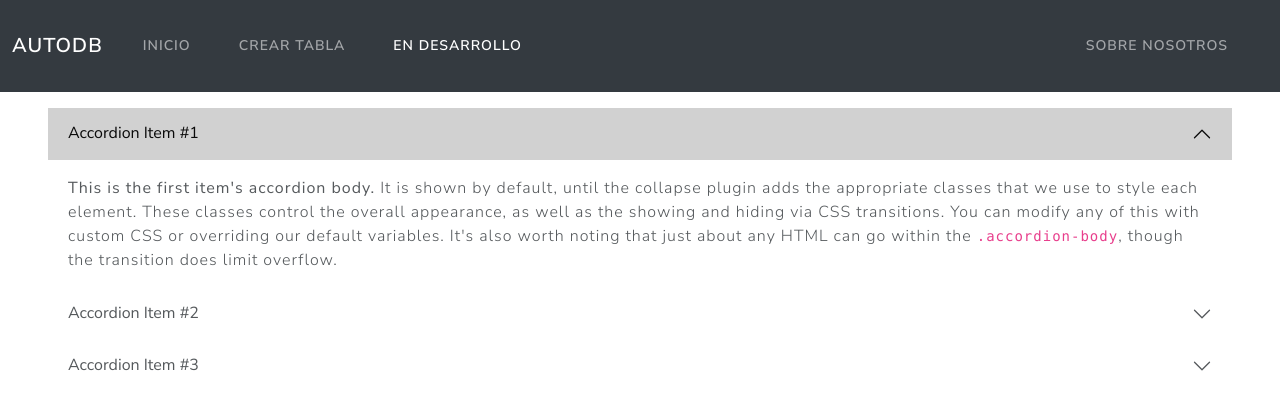
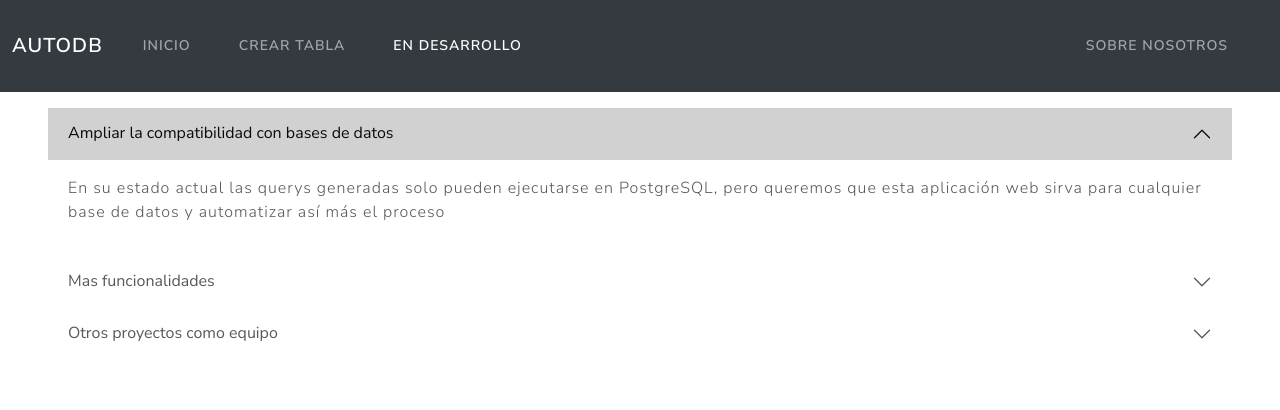
Before and after one commit to srequenafiliu/AutoDB-front, an Angular app: page /in-progress in a window 1280 px wide. Shown: the top 410 px of the page. Built offline with nearby package versions, Linux system fonts and the light colour scheme.

Commit message:
in-progess placeholder

```diff
--- a/src/app/in-progress/in-progress.component.html
+++ b/src/app/in-progress/in-progress.component.html
@@ -2,37 +2,49 @@
   <div class="accordion-item">
     <h2 class="accordion-header" id="headingOne">
       <button class="accordion-button" type="button" data-bs-toggle="collapse" data-bs-target="#collapseOne" aria-expanded="true" aria-controls="collapseOne">
-        Accordion Item #1
+        Ampliar la compatibilidad con bases de datos
       </button>
     </h2>
     <div id="collapseOne" class="accordion-collapse collapse show" aria-labelledby="headingOne" data-bs-parent="#accordionExample">
       <div class="accordion-body">
-        <strong>This is the first item's accordion body.</strong> It is shown by default, until the collapse plugin adds the appropriate classes that we use to style each element. These classes control the overall appearance, as well as the showing and hiding via CSS transitions. You can modify any of this with custom CSS or overriding our default variables. It's also worth noting that just about any HTML can go within the <code>.accordion-body</code>, though the transition does limit overflow.
+       <p>
+          En su estado actual las querys generadas solo pueden ejecutarse en PostgreSQL,
+          pero queremos que esta aplicación web sirva para cualquier base de datos y
+          automatizar así más el proceso
+        </p>
       </div>
     </div>
   </div>
   <div class="accordion-item">
     <h2 class="accordion-header" id="headingTwo">
       <button class="accordion-button collapsed" type="button" data-bs-toggle="collapse" data-bs-target="#collapseTwo" aria-expanded="false" aria-controls="collapseTwo">
-        Accordion Item #2
+        Mas funcionalidades
       </button>
     </h2>
     <div id="collapseTwo" class="accordion-collapse collapse" aria-labelledby="headingTwo" data-bs-parent="#accordionExample">
       <div class="accordion-body">
-        <strong>This is the second item's accordion body.</strong> It is hidden by default, until the collapse plugin adds the appropriate classes that we use to style each element. These classes control the overall appearance, as well as the showing and hiding via CSS transitions. You can modify any of this with custom CSS or overriding our default variables. It's also worth noting that just about any HTML can go within the <code>.accordion-body</code>, though the transition does limit overflow.
+        <p>
+          Desarrollar más apartados para la creacion de tablas,
+          asi como crear otros formularios de generacion para auntomatizar mas procesos
+          relacionados con la gestion de bases de datos
+        </p>
       </div>
     </div>
   </div>
   <div class="accordion-item">
     <h2 class="accordion-header" id="headingThree">
       <button class="accordion-button collapsed" type="button" data-bs-toggle="collapse" data-bs-target="#collapseThree" aria-expanded="false" aria-controls="collapseThree">
-        Accordion Item #3
+        Otros proyectos como equipo
       </button>
     </h2>
     <div id="collapseThree" class="accordion-collapse collapse" aria-labelledby="headingThree" data-bs-parent="#accordionExample">
       <div class="accordion-body">
-        <strong>This is the third item's accordion body.</strong> It is hidden by default, until the collapse plugin adds the appropriate classes that we use to style each element. These classes control the overall appearance, as well as the showing and hiding via CSS transitions. You can modify any of this with custom CSS or overriding our default variables. It's also worth noting that just about any HTML can go within the <code>.accordion-body</code>, though the transition does limit overflow.
-      </div>
+        <p>
+          Al inicio de la jam tuvimos ideas ambiciosas que no hemos podido realizar
+          por las circustancias de esta, sin embargo como equipo seguiremos trabajando
+          para llevar a cabo nuestros proyectos.
+        </p>
+        </div>
     </div>
   </div>
 </div>
```
